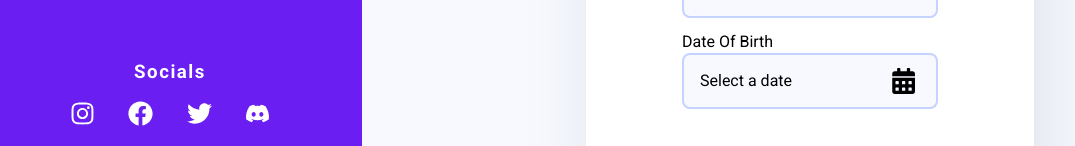
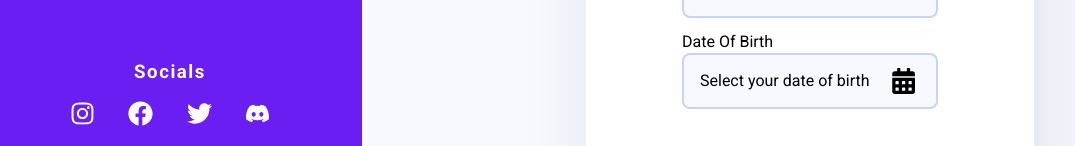
Before and after one commit to floriankulig/testiply, a Next.js app: page /register in a window 1280 px wide. Shown: the part 462-608 px from the top of the page, without its empty margins (22-1097 px from the left). Built offline with nearby package versions, Linux system fonts and the light colour scheme.

Commit message:
using date to keep track of user selection

```diff
--- a/src/components/auth/AuthForm.tsx
+++ b/src/components/auth/AuthForm.tsx
@@ -5,7 +5,7 @@ import { useState } from "react";
 import { AiFillEyeInvisible, AiFillEye } from "react-icons/ai";
 import { MdEmail } from "react-icons/md";
 import styled from "styled-components"
-import { FormType, placeholderDate } from "ts"
+import { FormType } from "ts"
 import { DateInput } from "./DateInput";
 
 const Container = styled.div`
@@ -43,7 +43,7 @@ export const AuthForm: React.FC<AuthFormProps> = ({ formType }) => {
     const [password, setPassword] = useState<string>("");
     const [confirmPassword, setConfirmPassword] = useState<string>("");
     const [showPasswords, setShowPasswords] = useState<boolean>(false);
-    const [dateOfBirth, setDateOfBirth] = useState<Date>(new Date(placeholderDate));
+    const [dateOfBirth, setDateOfBirth] = useState<Date>(new Date());
 
     const handleSubmit = (e: React.FormEvent<HTMLFormElement>) => {
         e.preventDefault();
--- a/src/components/auth/DateInput.tsx
+++ b/src/components/auth/DateInput.tsx
@@ -1,6 +1,5 @@
 import { FormInput, SVGWrapper, TextField } from "components/FormInput"
-import { useEffect, useRef, useState } from "react";
-import { IoCalendarClear } from "react-icons/io5"
+import { useRef, useState } from "react";
 import styled from "styled-components";
 import DatePicker from "react-datepicker"
 import "react-datepicker/dist/react-datepicker.css"
@@ -8,7 +7,6 @@ import { useOnClickOutside } from "hooks";
 import { rgba } from "polished";
 import { getTextColor } from "helpers";
 import { FaCalendarAlt } from "react-icons/fa";
-import { placeholderDate } from "ts";
 
 const CalendarWrapper = styled.div`
     position: absolute;
@@ -125,6 +123,7 @@ interface DateInputProps {
 
 export const DateInput: React.FC<DateInputProps> = ({ date, setDate }) => {
     const [calendarOpen, setCalendarOpen] = useState<boolean>(false);
+    const [hasInitialDate, setHasInitialDate] = useState<boolean>(true);
     const ref = useRef<HTMLDivElement>()
     useOnClickOutside(ref, () => setCalendarOpen(false))
 
@@ -136,8 +135,7 @@ export const DateInput: React.FC<DateInputProps> = ({ date, setDate }) => {
                     onClick={() => setCalendarOpen(!calendarOpen)}
                     onKeyDown={() => setCalendarOpen(!calendarOpen)}
                 >
-                    {/* If date as string equals placeholder date (as initial value) tell user to select their birthday*/}
-                    {JSON.stringify(date).includes(placeholderDate) ? "Select a date" : date.toString().slice(4, 15)}
+                    {hasInitialDate ? "Select your date of birth" : date.toString().slice(4, 15)}
                 </span>
                 <SVGWrapper
                     clickable
@@ -158,6 +156,7 @@ export const DateInput: React.FC<DateInputProps> = ({ date, setDate }) => {
                         onChange={(newdate) => {
                             setDate(newdate);
                             setCalendarOpen(false)
+                            setHasInitialDate(false)
                         }}
                     />
                 </CalendarWrapper>}
--- a/src/ts/index.ts
+++ b/src/ts/index.ts
@@ -1,7 +1,5 @@
 type Gender = 'male' | 'female' | 'nonbinary';
 export type FormType = 'login' | 'register';
-
-export const placeholderDate = '0000-01-01';
 
 export interface User {
   firstName: string;
```
